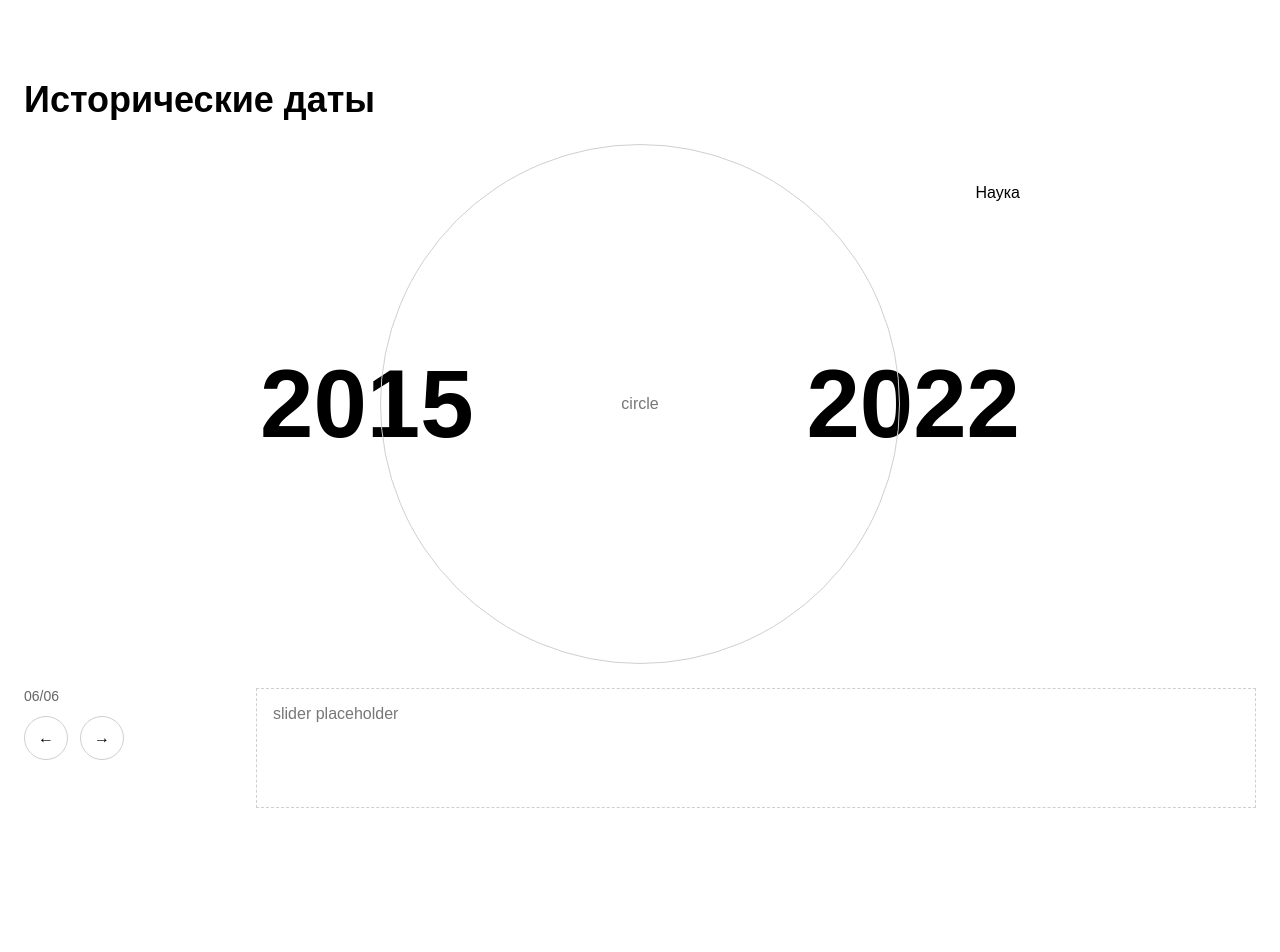
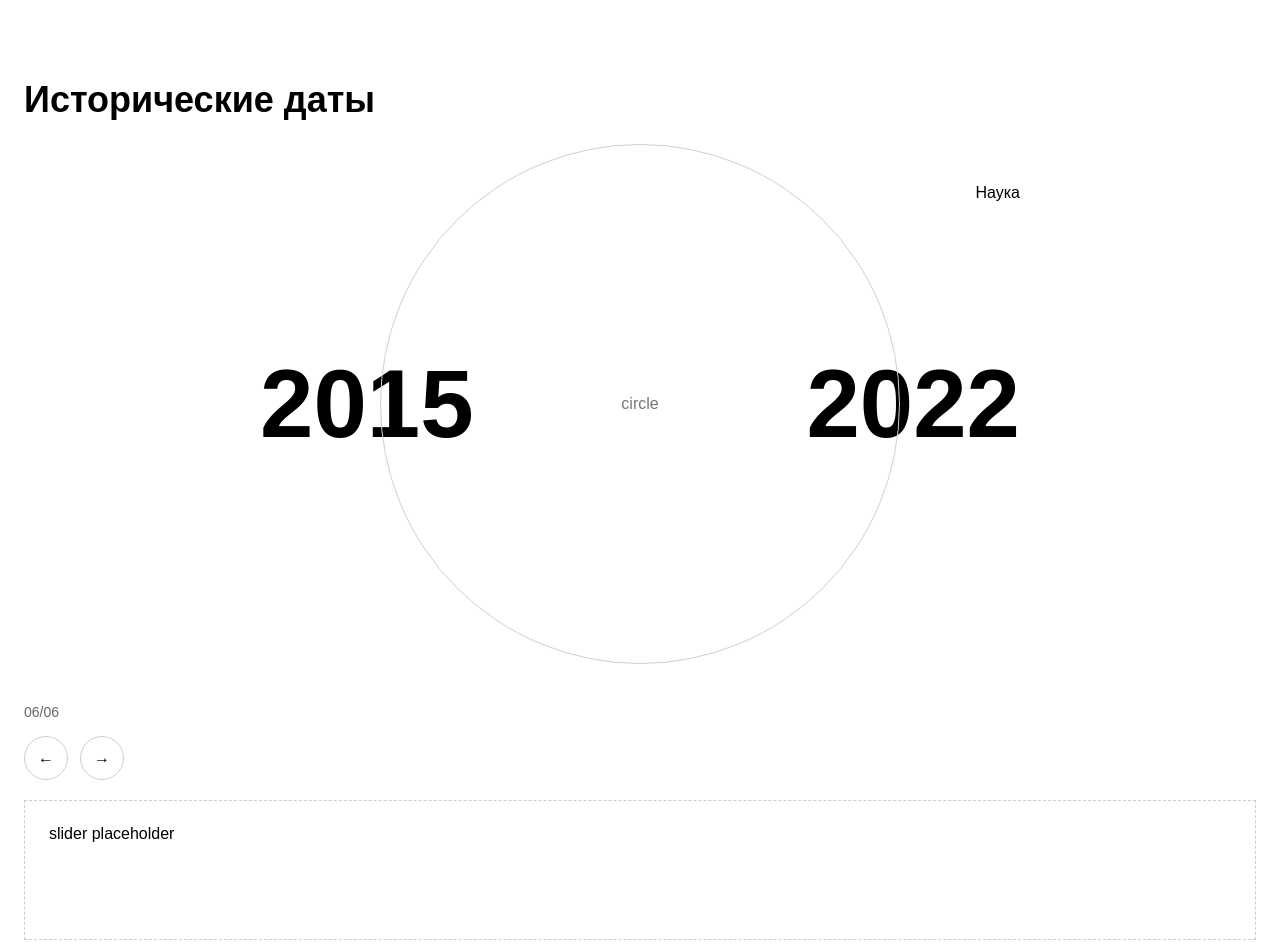
Before and after one commit to when-dev/only-digital-test, a React app: page / in a window 1280 px wide. Shown: the top 952 px of the page. Before the commit the page ends 888 px from the top, so only its background shows below. Built offline with nearby package versions, Linux system fonts and the light colour scheme.

Commit message:
feat: refactor and keep bottom nav and slider in one block

```diff
--- a/src/components/Timeline.scss
+++ b/src/components/Timeline.scss
@@ -74,16 +74,15 @@
 }
 
 .timeline__bottom {
-	margin-top: 24px;
-	display: grid;
-	grid-template-columns: 200px 1fr;
-	gap: 32px;
-	align-items: start;
+	margin-top: 40px;
 }
 
 .timeline__nav {
-	display: grid;
-	gap: 12px;
+	display: flex;
+	flex-direction: column;
+	align-items: left;
+	gap: 16px;
+	margin-bottom: 20px;
 }
 
 .timeline__counter {
@@ -106,8 +105,8 @@
 }
 
 .timeline__slider-placeholder {
-	min-height: 120px;
-	border: 1px dashed #cfcfcf;
-	padding: 16px;
-	color: #777;
+	width: 100%;
+	min-height: 140px;
+	border: 1px dashed #ccc;
+	padding: 24px;
 }
--- a/src/components/Timeline.tsx
+++ b/src/components/Timeline.tsx
@@ -33,8 +33,7 @@ export function Timeline() {
 							</button>
 						</div>
 					</div>
-
-					<div className='timeline__slider-placeholder'>slider placeholder</div>
+				<div className='timeline__slider-placeholder'>slider placeholder</div>
 				</div>
 			</div>
 		</section>
```
